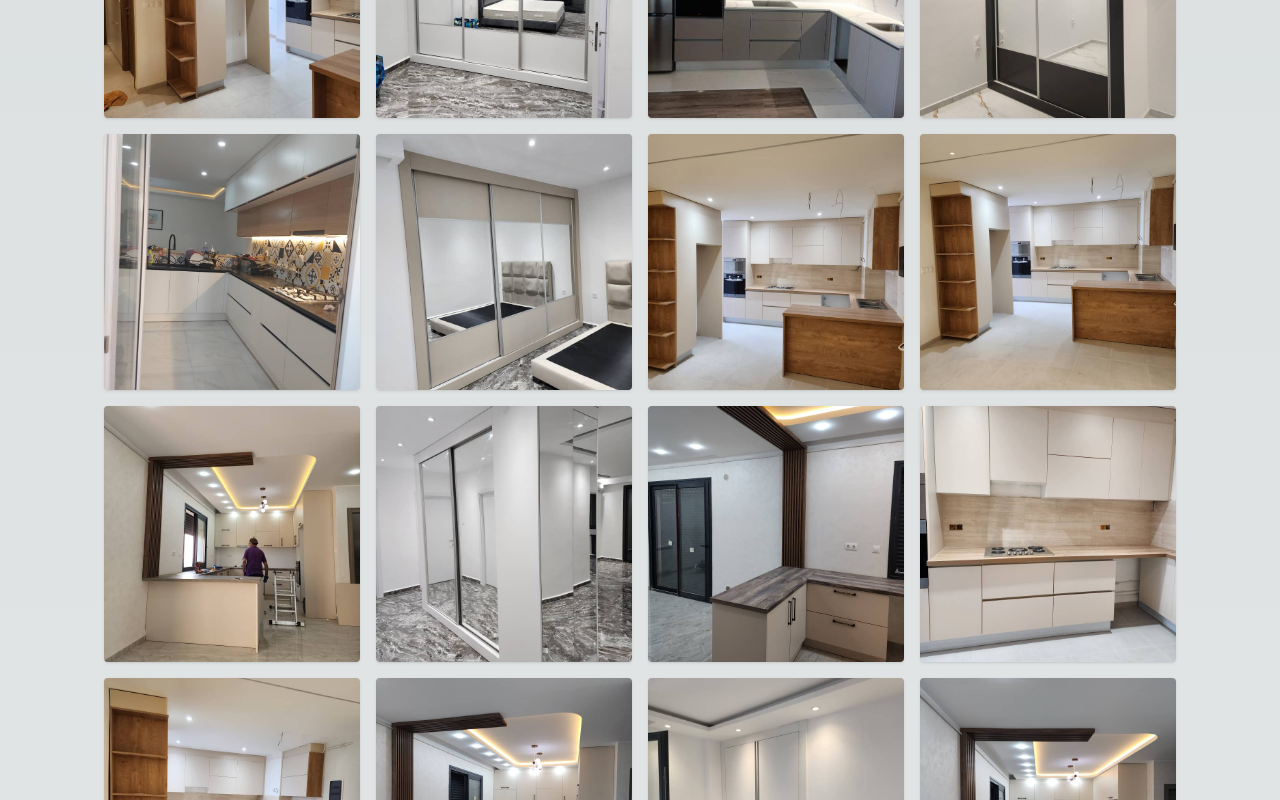
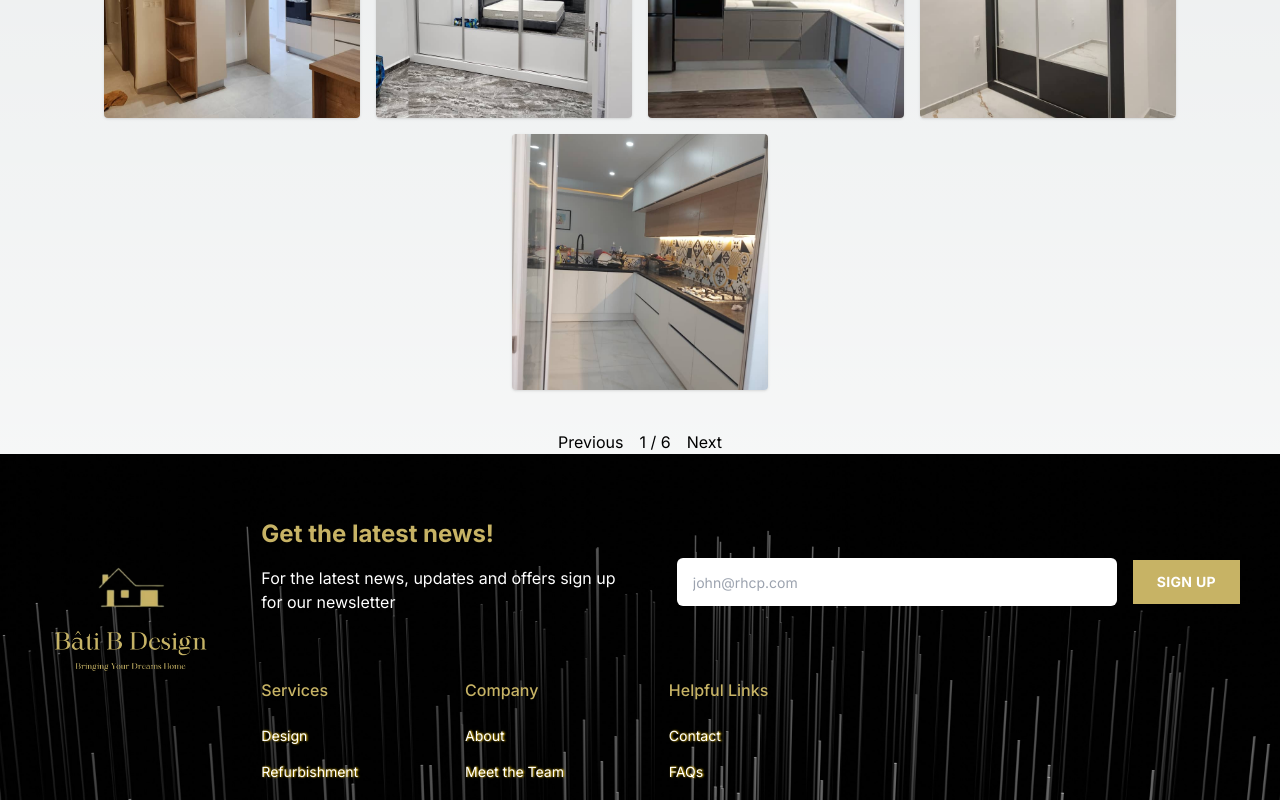
Before and after one commit to OmarMahmoud97/PropertyGroup, a Next.js app: page /gallery in a window 1280 px wide. Shown: the part 1720-2520 px from the top of the page. Built offline with nearby package versions, Linux system fonts and the light colour scheme.

Commit message:
add pagination functionality to gallery

```diff
--- a/src/app/gallery/page.jsx
+++ b/src/app/gallery/page.jsx
@@ -5,48 +5,77 @@ import Modal from "../utils/modal";
 
 const Gallery = () => {
   const [selectedImageIndex, setSelectedImageIndex] = useState(null);
+  const [currentPage, setCurrentPage] = useState(1); // New state to manage current page
+
   const totalImages = 130;
+  const imagesPerPage = 25; // Number of images per page
+  const totalPages = Math.ceil(totalImages / imagesPerPage);
+
   const imagePath = "/assets/pictures";
   const imageFormat = ".jpg";
 
-  const handlePrev = () => {
+  const handlePrevImage = () => {
     if (selectedImageIndex > 0) {
       setSelectedImageIndex(selectedImageIndex - 1);
     }
   };
 
-  const handleNext = () => {
+  const handleNextImage = () => {
     if (selectedImageIndex < totalImages - 1) {
       setSelectedImageIndex(selectedImageIndex + 1);
     }
   };
+
   const padWithZeros = (number, length = 3) => {
     return String(number).padStart(length, "0");
   };
+
+  const handlePrevPage = () => {
+    if (currentPage > 1) {
+      setCurrentPage(currentPage - 1);
+    }
+  };
+
+  const handleNextPage = () => {
+    if (currentPage < totalPages) {
+      setCurrentPage(currentPage + 1);
+    }
+  };
+
+  // Slicing the array of images to display only the ones for the current page
+  const imagesToDisplay = Array.from({ length: totalImages }).slice(
+    (currentPage - 1) * imagesPerPage,
+    currentPage * imagesPerPage
+  );
 
   return (
     <div className="flex items-center justify-center flex-col">
       <h1 className="text-3xl font-bold">Gallery</h1>
       <div className="flex flex-wrap justify-center lg:p-4">
-        {Array.from({ length: totalImages }).map((_, index) => (
-          <div key={index} className="m-2">
+        {imagesToDisplay.map((_, index) => {
+          const actualIndex = (currentPage - 1) * imagesPerPage + index;
+          return (
+            <div key={actualIndex} className="m-2">
               <Image
-              src={`${imagePath}/image${padWithZeros(index + 1)}${imageFormat}`}
-              alt={`Image ${index + 1}`}
+                src={`${imagePath}/image${padWithZeros(
+                  actualIndex + 1
+                )}${imageFormat}`}
+                alt={`Image ${actualIndex + 1}`}
                 className="w-64 h-64 object-cover rounded shadow cursor-pointer"
                 width={200}
                 height={200}
                 unoptimized={true}
-              onClick={() => setSelectedImageIndex(index)}
+                onClick={() => setSelectedImageIndex(actualIndex)}
               />
             </div>
-        ))}
+          );
+        })}
 
         {selectedImageIndex !== null && (
           <Modal
             onClose={() => setSelectedImageIndex(null)}
-            onPrev={handlePrev}
-            onNext={handleNext}
+            onPrev={handlePrevImage}
+            onNext={handleNextImage}
           >
             <Image
               src={`${imagePath}/image${padWithZeros(
@@ -59,6 +88,15 @@ const Gallery = () => {
           </Modal>
         )}
       </div>
+      <div className="mt-4">
+        <button onClick={handlePrevPage} disabled={currentPage === 1}>
+          Previous
+        </button>
+        <span className="mx-4">{`${currentPage} / ${totalPages}`}</span>
+        <button onClick={handleNextPage} disabled={currentPage === totalPages}>
+          Next
+        </button>
+      </div>
     </div>
   );
 };
```
Lines whose indentation alone changed are shown as unchanged.
